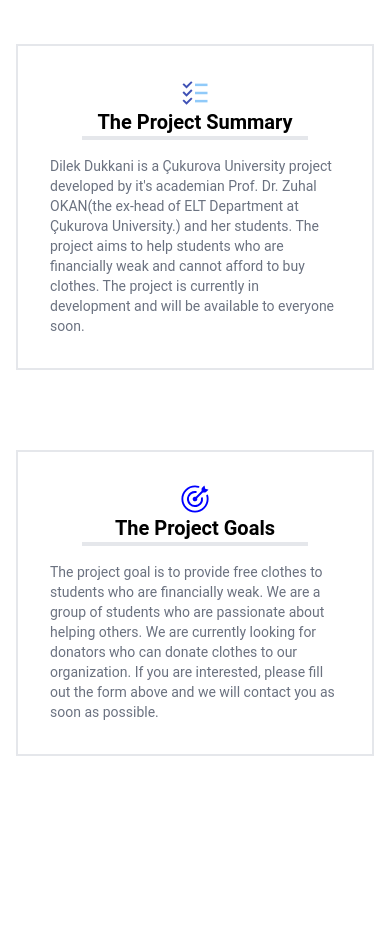
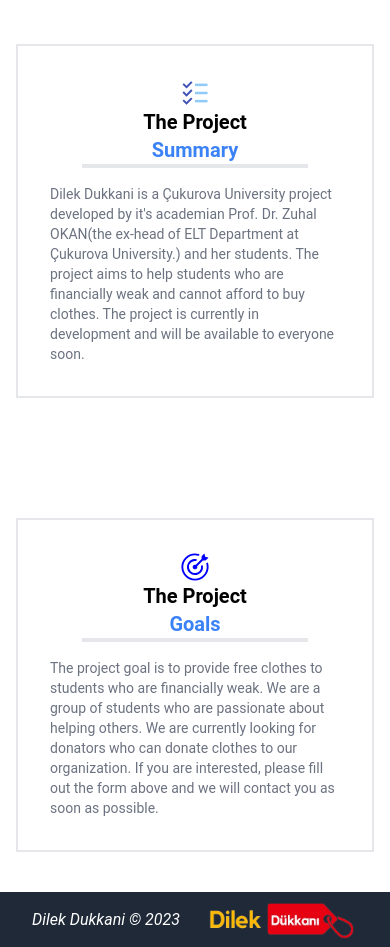
Before and after one commit to fatihdonmezdev/dilek-dukkani, a Next.js app: page / in a window 390 px wide. Shown: the part 1360-2307 px from the top of the page. Before the commit the page ends 2136 px from the top, so only its background shows below. Built offline with nearby package versions, Linux system fonts and the light colour scheme.

Commit message:
Added footer and fixed responsiveness.

```diff
--- a/src/components/donation/index.js
+++ b/src/components/donation/index.js
@@ -69,7 +69,7 @@
           <div className="mt-4 mb-2 sm:mb-4">
             <button
               type="submit"
-              className="inline-flex items-center justify-center w-full h-12 px-6 font-medium tracking-wide text-white transition duration-200 rounded shadow-md bg-purple-400 hover:bg-deep-purple-accent-700 focus:shadow-outline focus:outline-none"
+              className="inline-flex items-center justify-center w-full h-12 px-6 font-medium tracking-wide text-white transition duration-200 rounded shadow-md bg-purple-400 hover:bg-purple-700 focus:shadow-outline focus:outline-none"
             >
               Donate
             </button>
--- /dev/null
+++ b/src/components/footer/index.js
@@ -0,0 +1,13 @@
+import React from "react";
+import logo from "../../../public/dilekdukkani-yellowx.png";
+import Image from "next/image";
+const Footer = () => {
+  return (
+    <div className="w-full py-2 flex justify-between items-center bg-gray-800 text-white px-8 text-md font-sans italic">
+      <p>Dilek Dukkani © 2023</p>
+      <Image src={logo} height={50} width={150} alt="Dilek Dükkanı" />
+    </div>
+  );
+};
+
+export default Footer;
--- a/src/components/header/Hero.js
+++ b/src/components/header/Hero.js
@@ -4,18 +4,19 @@
 
 const Hero = () => {
   return (
-    <div className="min-h-screen">
+    <div className="mb-10">
       <div className="text-2xl font-bold text-center text-slate-900 uppercase font-sans mt-20 ">
         About The Project
       </div>
-      <div className="grid lg:grid-cols-2 grid-cols-1 ">
-        <div className="lg:mx-40 mt-20 mx-4 border-2 border-gray-200 p-8 ">
+      <div className="grid lg:grid-cols-2 grid-cols-1 gap-10">
+        <div className="lg:ml-40 mt-20 mx-4 border-2 border-gray-200 p-8 ">
           <p className="flex text-xl font-bold flex-col items-center ">
             <FcTodoList size={30} />
-            The Project Summary
+            The Project
+            <span className="text-blue-500">Summary</span>
           </p>
           <p className="border-2 mx-8"></p>
-          <p className="text-gray-500 mt-4 text-sm">
+          <p className="text-gray-500 mt-4 lg:text-lg text-sm">
             Dilek Dukkani is a Çukurova University project developed by it's
             academian Prof. Dr. Zuhal OKAN(the ex-head of ELT Department at
             Çukurova University.) and her students. The project aims to help
@@ -24,13 +25,14 @@
             everyone soon.
           </p>
         </div>
-        <div className="lg:mx-40 mx-4  mt-20 border-2 border-gray-200  p-8">
+        <div className="lg:mr-40 mx-4  mt-20 border-2 border-gray-200  p-8">
           <p className="flex text-xl font-bold flex-col items-center ">
             <GoGoal size={30} color="blue" />
-            The Project Goals
+            The Project
+            <span className="text-blue-500">Goals</span>
           </p>
           <p className="border-2 mx-8"></p>
-          <p className="text-gray-500 mt-4 text-sm">
+          <p className="text-gray-500 mt-4 lg:text-lg text-sm">
             The project goal is to provide free clothes to students who are
             financially weak. We are a group of students who are passionate
             about helping others. We are currently looking for donators who can
--- a/src/pages/index.js
+++ b/src/pages/index.js
@@ -1,3 +1,4 @@
+import Footer from "@/components/footer";
 import { Header } from "@/components/header";
 import Navbar from "@/components/navbar";
 
@@ -6,6 +7,7 @@
     <>
       <Navbar />
       <Header />
+      <Footer />
     </>
   );
 }
```
